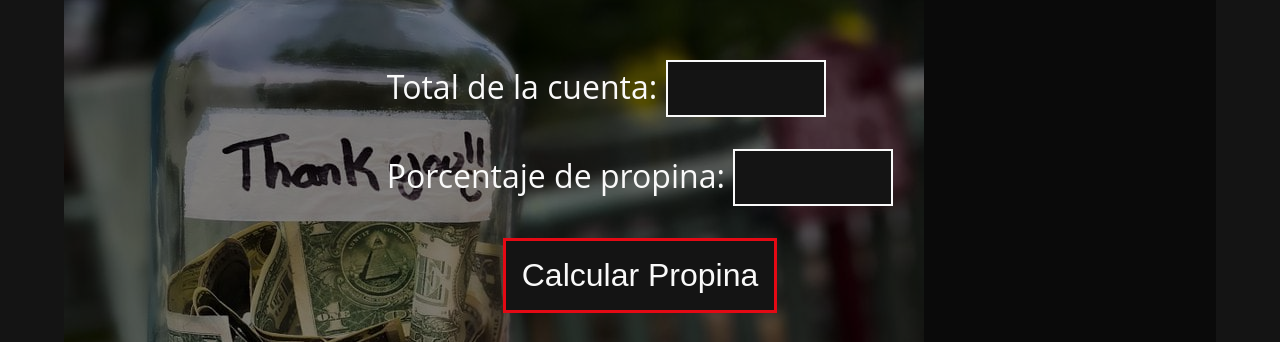
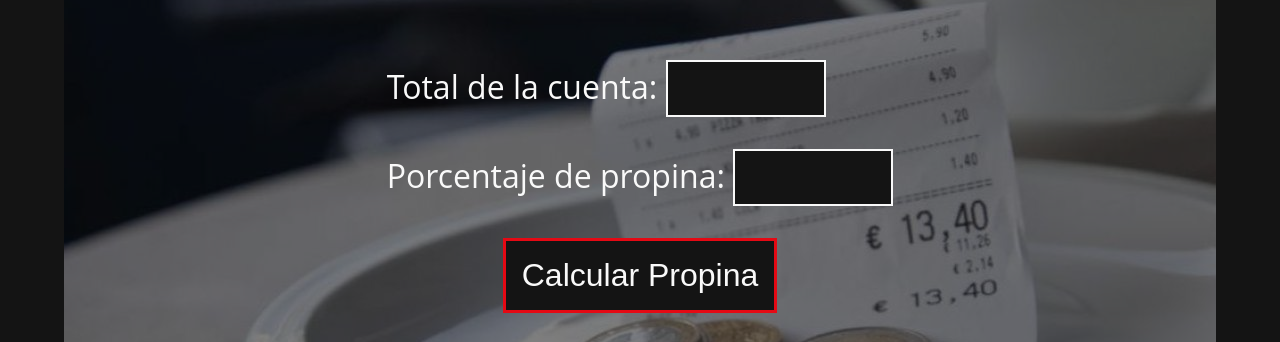
Before and after one commit to Josepheum/Proyecto01JSGrupo3, a plain HTML site: page public/index.html in a window 1280 px wide. Shown: the part 172-514 px from the top of the page. Drawn offline with Linux system fonts and the light colour scheme.

Commit message:
Se cambio la foto de fondo

```diff
--- a/public/styles/styles.css
+++ b/public/styles/styles.css
@@ -58,7 +58,7 @@ body {
 	flex-direction: column;
 	position: relative;
 	margin-inline: auto;
-	background-image: url("../imagenes/propinas2.jpeg");
+	background-image: url("../imagenes/propinas.jpg");
 	background-repeat: no-repeat;
 	object-fit: cover;
 }
```
